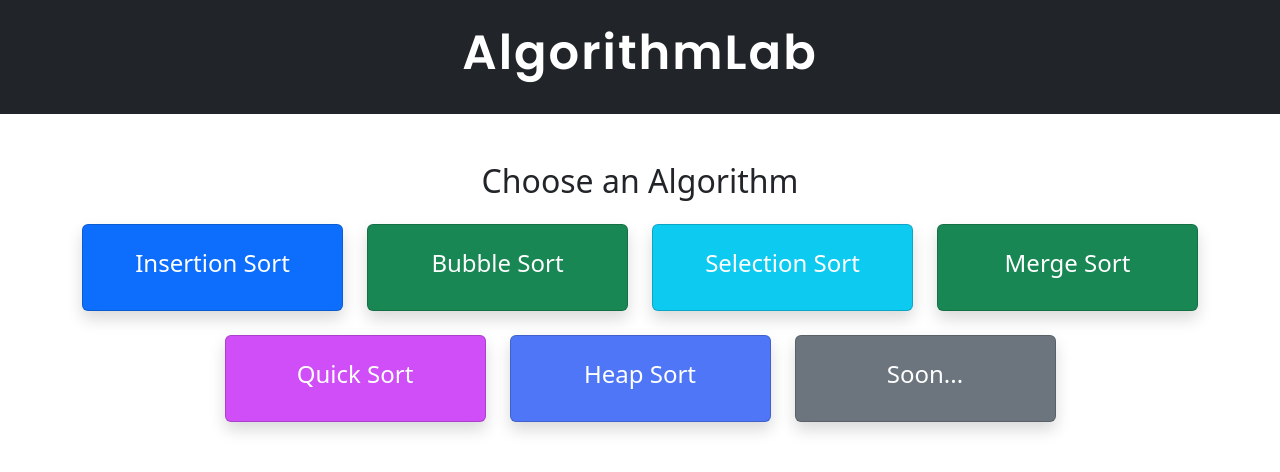
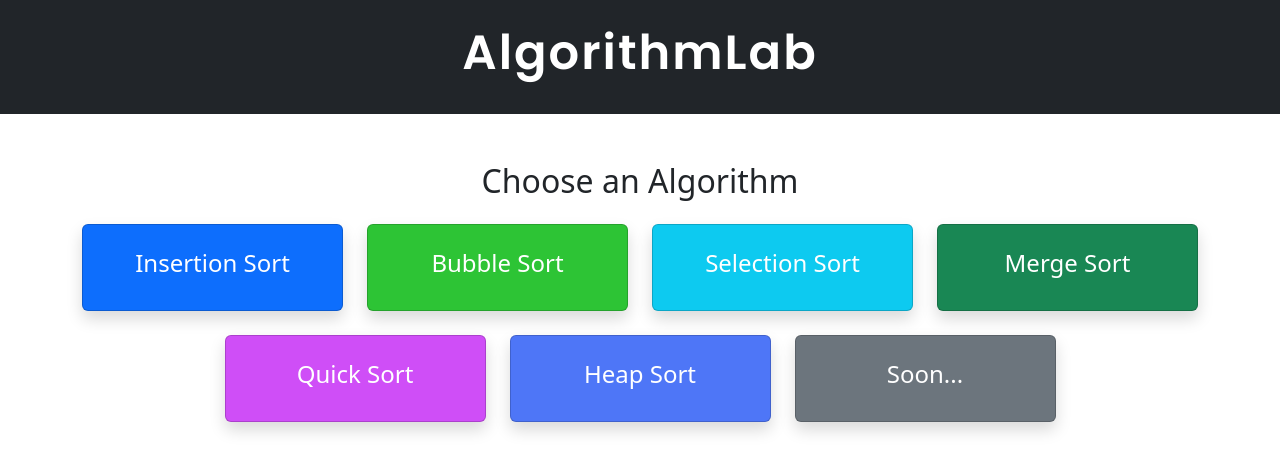
Before and after one commit to WiolaWysopal/AlgorithmLab, a React (Vite) app in the folder frontend/: page / in a window 1280 px wide. Shown: the top 472 px of the page. Built offline with nearby package versions, Linux system fonts and the light colour scheme; no server answers.

Commit message:
Experiments with component's background colours

```diff
--- a/frontend/src/pages/Home.jsx
+++ b/frontend/src/pages/Home.jsx
@@ -17,7 +17,7 @@ function Home() {
 
         <div className="col-md-3">
           <Link to="/bubble-sort" className="text-decoration-none">
-            <div className="card shadow text-center p-4 bg-success text-white">
+            <div className="card shadow text-center p-4 text-white" style={{ backgroundColor: "#2dc435" }}>
               <h4>Bubble Sort</h4>
             </div>
           </Link>
```
